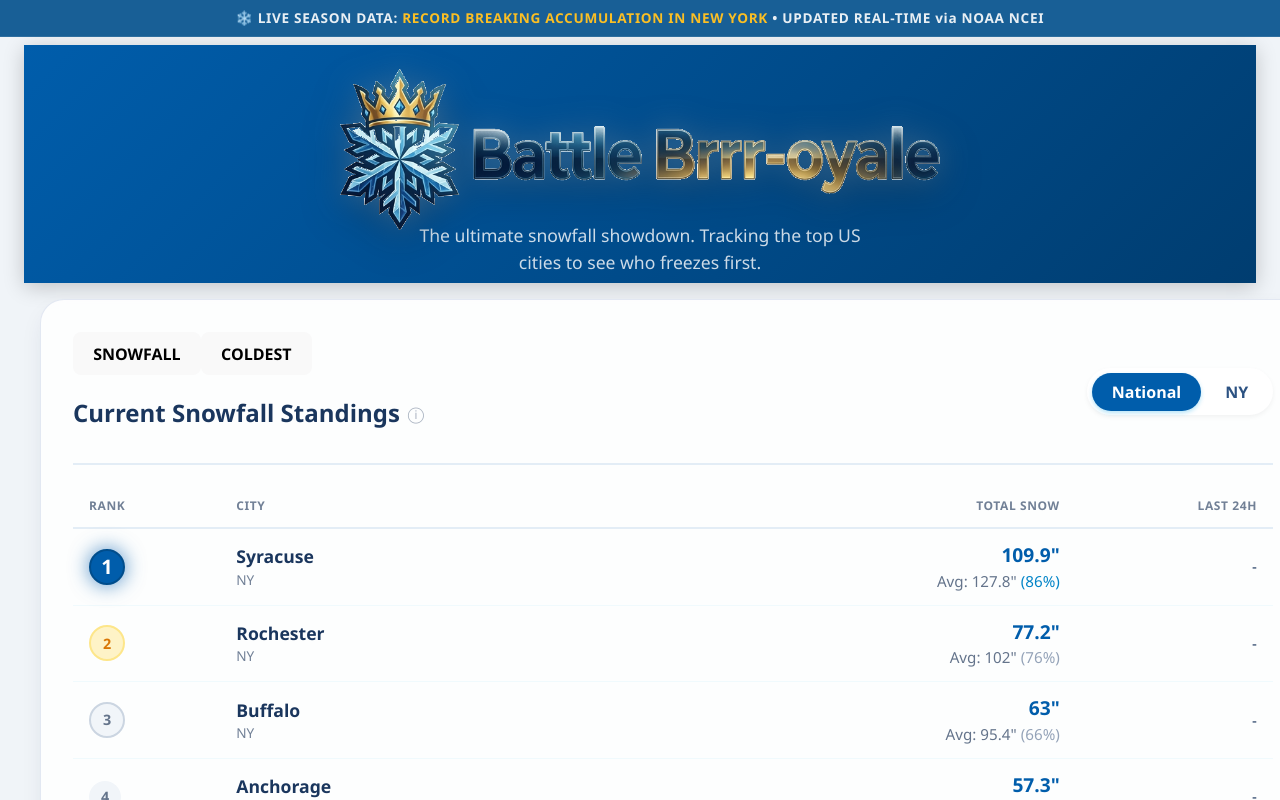
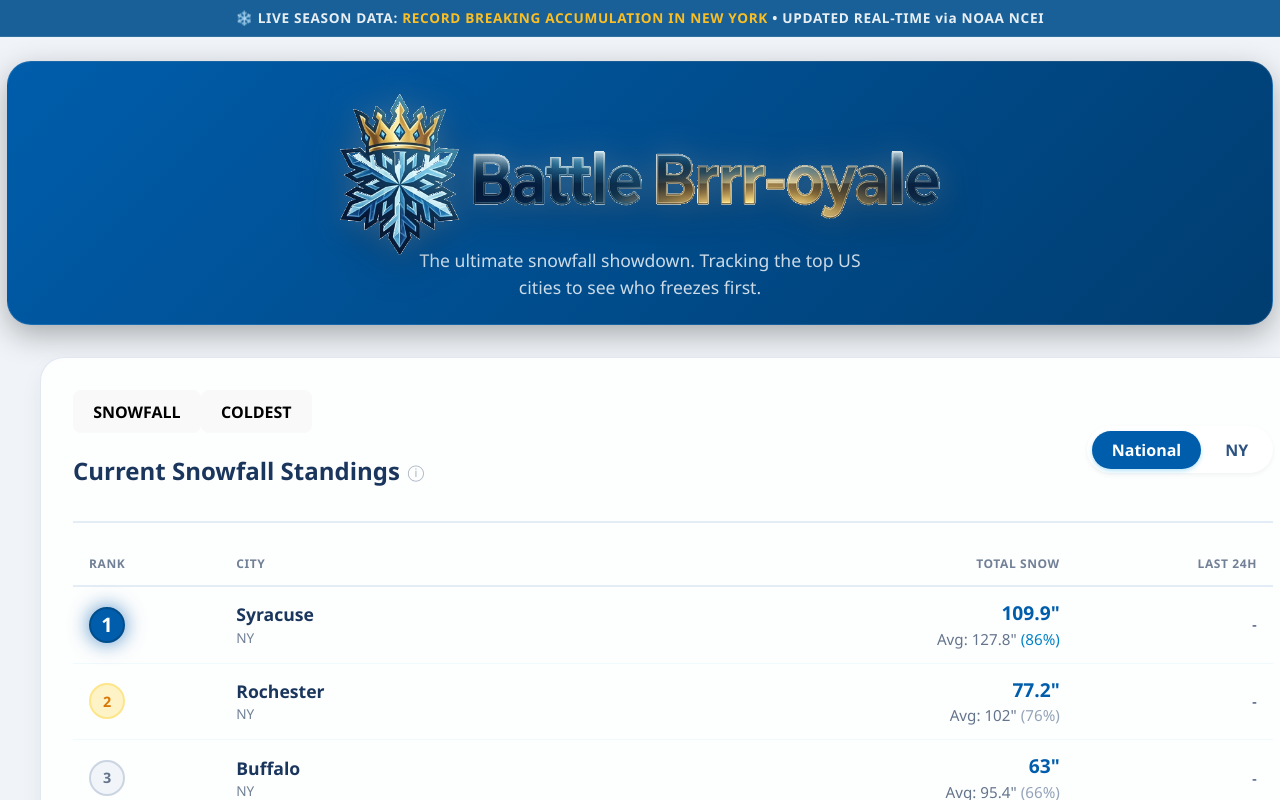
Before and after one commit to mathursunit/brrroyale, a React (Vite) app: page / in a window 1280 px wide. Shown: the top 800 px of the page. Built offline with nearby package versions, Linux system fonts and the light colour scheme.

Commit message:
UI: Aligned hero header with the leaderboard panel

```diff
--- a/src/styles/index.css
+++ b/src/styles/index.css
@@ -226,11 +226,11 @@ body {
 .main-content {
     width: 100%;
     max-width: 1200px;
-    padding: 0.5rem 1rem 2rem;
+    padding: 1.5rem 1.5rem 3rem;
     display: flex;
     flex-direction: column;
     align-items: center;
-    gap: 1rem;
+    gap: 1.5rem;
     position: relative;
     z-index: 1;
 }
@@ -244,14 +244,17 @@ body {
 
 /* -- Header (Portal Style) -- */
 .hero {
-    padding: 1rem 1rem 0.5rem;
+    padding: 1.5rem 2rem;
     text-align: center;
     width: 100%;
     /* Gradient Textured Header */
     background: linear-gradient(135deg, #005DAB 0%, #003D70 100%);
     color: white;
-    margin-bottom: 0;
-    box-shadow: 0 4px 20px rgba(0, 0, 0, 0.2);
+    margin-bottom: 0.5rem;
+    box-shadow: 0 10px 30px rgba(0, 0, 0, 0.3);
+    border-radius: 1.5rem;
+    /* Match glass-panel */
+    border: 1px solid rgba(255, 255, 255, 0.1);
 }
 
 .hero-subtitle {
```
